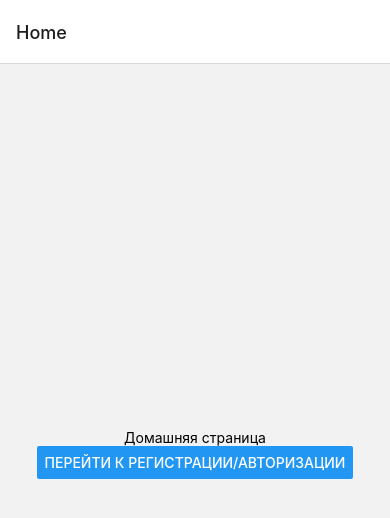
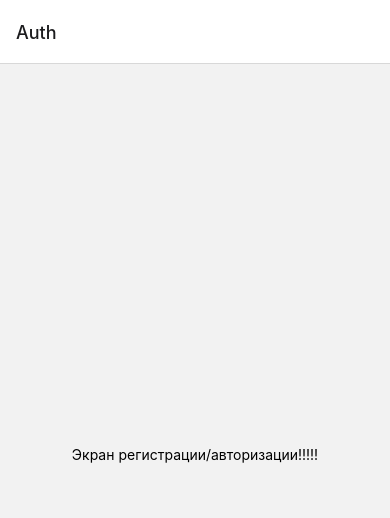
Before and after one commit to HackathonICPC/TrashHackFront, a React Native app in the folder my-app/: screen /Home in a window 390 px wide. Shown: the top 518 px of the page. Built offline with nearby package versions, Linux system fonts and the light colour scheme.

Commit message:
add chech authentification

```diff
--- a/my-app/App.js
+++ b/my-app/App.js
@@ -1,17 +1,43 @@
-import React from 'react';
+import React, { useEffect, useState } from 'react';
 import { NavigationContainer } from '@react-navigation/native';
 import { createNativeStackNavigator } from '@react-navigation/native-stack';
+import AsyncStorage from '@react-native-async-storage/async-storage';
 import AuthScreen from './components/AuthScreen';
-import HomeScreen from './components/HomeScreen';
+import MenuScreen from './components/HomeScreen';
+import LoadingScreen from './components/LoadingScreen';
 
 const Stack = createNativeStackNavigator();
 
 const App = () => {
+  const [isAuthenticated, setIsAuthenticated] = useState(null);
+
+  useEffect(() => {
+    checkAuthentication();
+  }, []);
+
+  const checkAuthentication = async () => {
+    try {
+      const userToken = await AsyncStorage.getItem('userToken');
+      if (userToken) {
+        setIsAuthenticated(true);
+      } else {
+        setIsAuthenticated(false);
+      }
+    } catch (error) {
+      console.error('Ошибка при проверке аутентификации:', error);
+    }
+  };
+
   return (
     <NavigationContainer>
-      <Stack.Navigator initialRouteName="Home">
-        <Stack.Screen name="Home" component={HomeScreen} />
-        <Stack.Screen name="Auth" component={AuthScreen} />
+      <Stack.Navigator>
+        {isAuthenticated === null ? (
+          <Stack.Screen name="Loading" component={LoadingScreen} />
+        ) : isAuthenticated ? (
+          <Stack.Screen name="Home" component={MenuScreen} />
+        ) : (
+          <Stack.Screen name="Auth" component={AuthScreen} />
+        )}
       </Stack.Navigator>
     </NavigationContainer>
   );
--- a/my-app/components/AuthScreen.js
+++ b/my-app/components/AuthScreen.js
@@ -4,7 +4,7 @@ import { View, Text, Button } from 'react-native';
 const AuthScreen = ({ navigation }) => {
   return (
     <View style={{ flex: 1, justifyContent: 'center', alignItems: 'center' }}>
-      <Text>Экран регистрации/авторизации</Text>
+      <Text>Экран регистрации/авторизации!!!!!</Text>
       {/* Добавьте здесь компоненты для регистрации/авторизации */}
     </View>
   );
--- a/my-app/components/HomeScreen.js
+++ b/my-app/components/HomeScreen.js
@@ -1,16 +1,29 @@
 import React from 'react';
 import { View, Text, Button } from 'react-native';
+import { createBottomTabNavigator } from '@react-navigation/bottom-tabs';
 
-const HomeScreen = ({ navigation }) => {
+const Screen1 = () => (
+  <View style={{ flex: 1, justifyContent: 'center', alignItems: 'center' }}>
+    <Text>Экран 1</Text>
+  </View>
+);
+
+const Screen2 = () => (
+  <View style={{ flex: 1, justifyContent: 'center', alignItems: 'center' }}>
+    <Text>Экран 2</Text>
+  </View>
+);
+
+
+const Tab = createBottomTabNavigator();
+
+const MenuScreen = ({ navigation }) => {
   return (
-    <View style={{ flex: 1, justifyContent: 'center', alignItems: 'center' }}>
-      <Text>Домашняя страница</Text>
-      <Button
-        title="Перейти к регистрации/авторизации"
-        onPress={() => navigation.navigate('Auth')}
-      />
-    </View>
+    <Tab.Navigator>
+      <Tab.Screen name="Экран 1" component={Screen1} />
+      <Tab.Screen name="Экран 2" component={Screen2} />
+    </Tab.Navigator>
   );
 };
 
-export default HomeScreen;
+export default MenuScreen;
--- /dev/null
+++ b/my-app/components/LoadingScreen.js
@@ -0,0 +1,15 @@
+import React from 'react';
+import { View, Text, Button } from 'react-native';
+
+const LoadingScreen = ({ navigation }) => {
+  return (
+    <View style={{ flex: 1, justifyContent: 'center', alignItems: 'center' }}>
+      <Text>Loading!!</Text>
+      {
+
+      }
+    </View>
+  );
+};
+
+export default LoadingScreen;
--- a/my-app/package.json
+++ b/my-app/package.json
@@ -9,7 +9,9 @@
     "web": "expo start --web"
   },
   "dependencies": {
+    "@react-native-async-storage/async-storage": "^1.23.1",
     "@react-native-community/masked-view": "^0.1.11",
+    "@react-navigation/bottom-tabs": "^6.5.20",
     "@react-navigation/native": "^6.1.17",
     "@react-navigation/native-stack": "^6.9.26",
     "expo": "~50.0.17",
```
Also changed, not shown: 1 other file (tests, documents, lock files or other folders).
